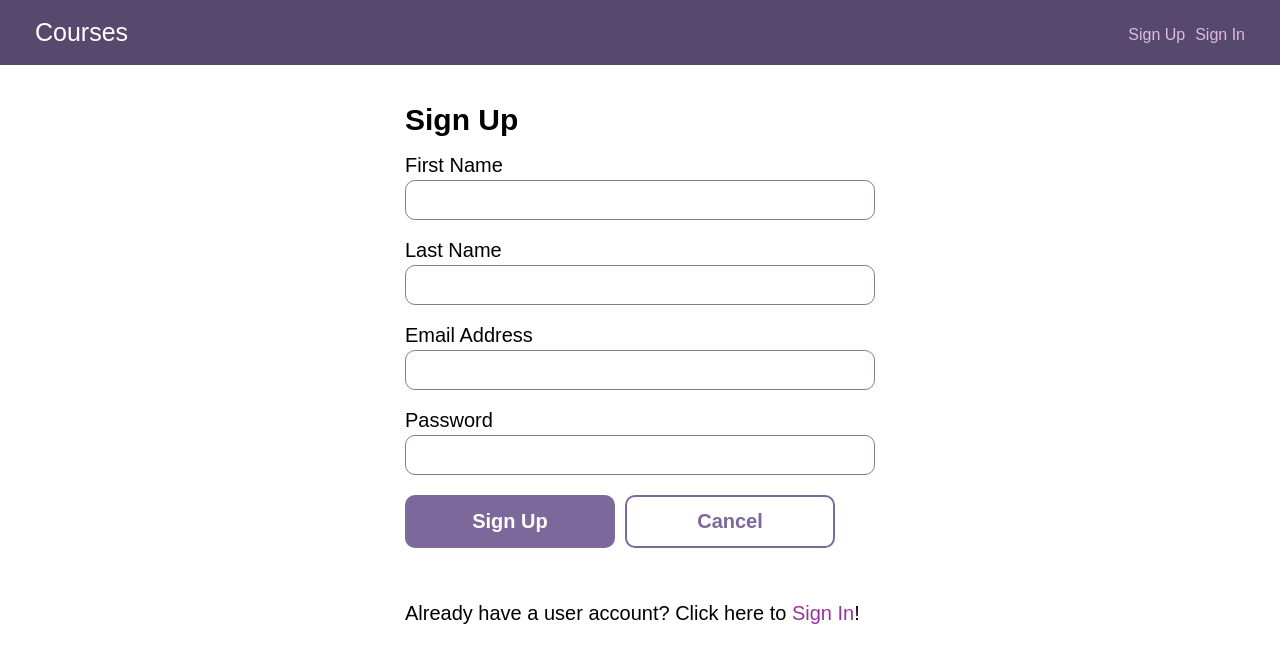
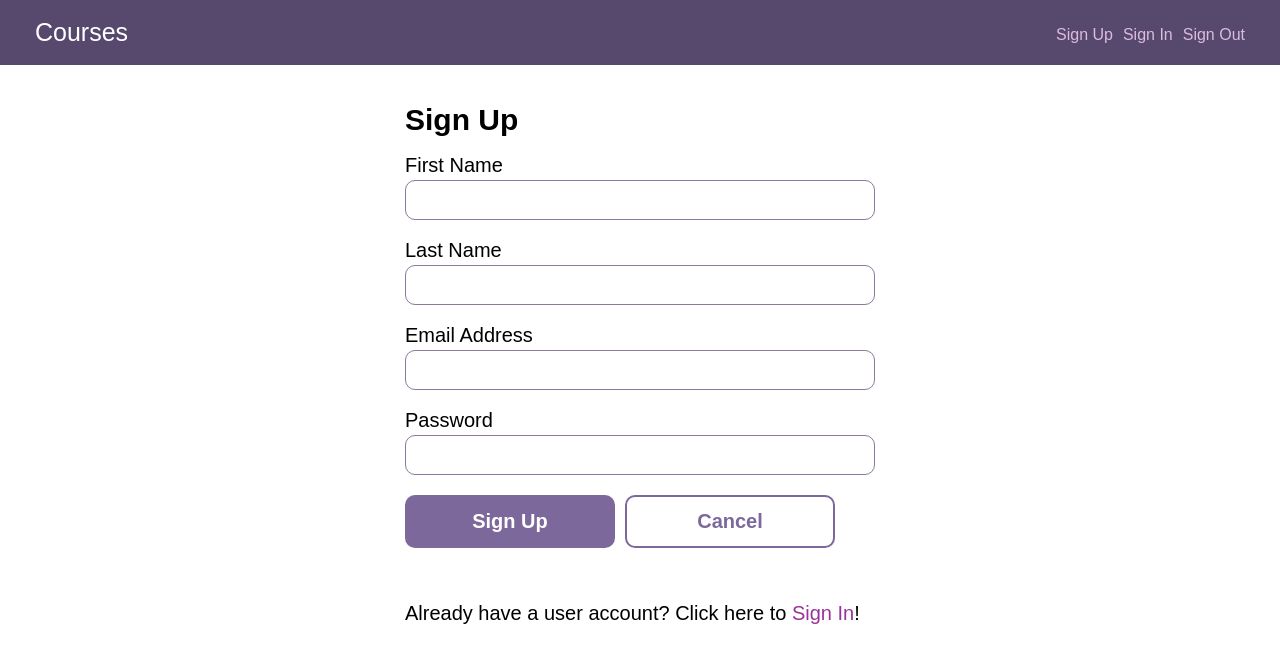
Before and after one commit to pnmejia17/full_stack_app_with_react_and_a_rest_api-v1, a React (Create React App) app in the folder client/: page /signup in a window 1280 px wide. Shown: the top 662 px of the page. Built offline with nearby package versions, Linux system fonts and the light colour scheme.

Commit message:
fix apiHelper authorization bug

```diff
--- a/client/src/components/Header.js
+++ b/client/src/components/Header.js
@@ -11,6 +11,7 @@ const Header = () => {
         <ul className="header--signedout">
             <li><Link to='/signup'>Sign Up</Link></li>
             <li><Link to="/signin">Sign In</Link></li>
+            <li><Link to='signout'>Sign Out</Link></li>
         </ul>
     </nav>
 </div>
--- a/client/src/utils/apiHelper.js
+++ b/client/src/utils/apiHelper.js
@@ -1,10 +1,10 @@
-export const api = (path, method = "GET", body=null, credentials=null) => {
+export const api = (path, method='GET', body=null, credentials=null) => {
     const url = 'http://localhost:5000/api' + path
 
 
     const options = {
         method,
-        headers: {},
+        headers: {}
     }
 
     if (body) {
@@ -14,7 +14,7 @@ export const api = (path, method = "GET", body=null, credentials=null) => {
 
     if (credentials){
         const encodedCredentials = btoa(`${credentials.emailAddress}:${credentials.password}`)
-        options.headers.Authorication = `Basic ${encodedCredentials}`
+        options.headers.Authorization = `Basic ${encodedCredentials}`
     }
 
     return fetch(url, options)
```
